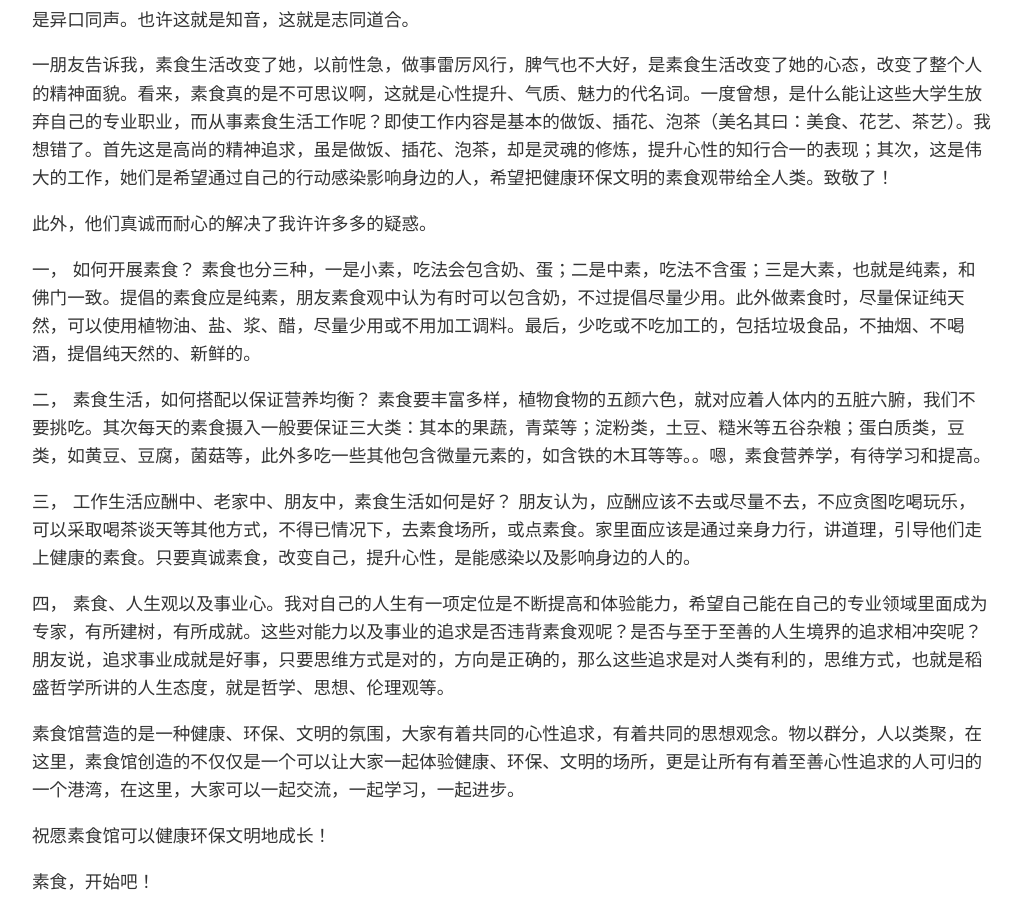
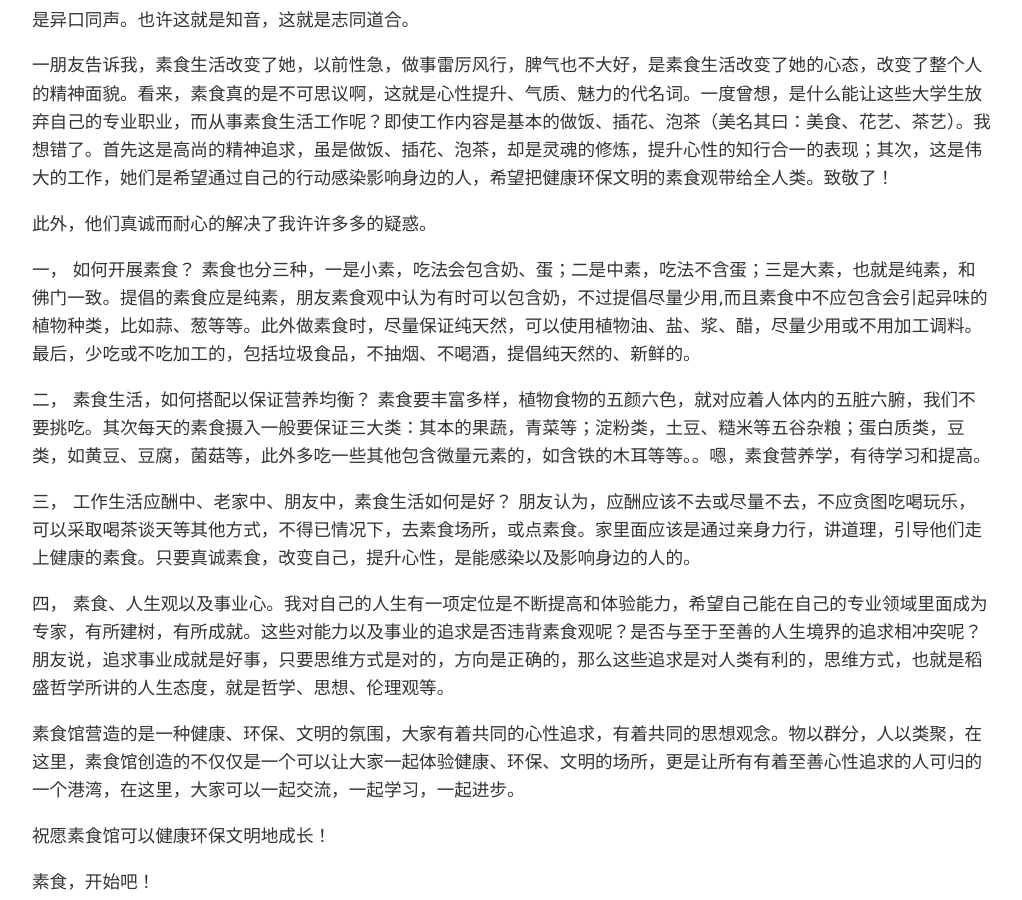
Before and after one commit to dongyongzhou/dongyongzhou.github.com, a Jekyll site: the page built from _posts/2012-6-5-first-experience-of-vegetarian-life.markdown, in a window 1280 px wide and 900 px high, scrolled down 1107 px. Shown: the whole window, without its empty margins (128-1150 px from the left). Built offline with Jekyll 4.4.1, drawn with Linux system fonts in a browser that asks for light colours; Markdown is read by kramdown in place of the engine named in the settings; comment, search, counter and statistics services are not loaded.

Commit message:
add first-experience-of-vegetarian-life3

```diff
--- a/_posts/2012-6-5-first-experience-of-vegetarian-life.markdown
+++ b/_posts/2012-6-5-first-experience-of-vegetarian-life.markdown
@@ -25,7 +25,7 @@ title: 素食生活初体验
 
 此外，他们真诚而耐心的解决了我许许多多的疑惑。
 
-一， 如何开展素食？ 素食也分三种，一是小素，吃法会包含奶、蛋；二是中素，吃法不含蛋；三是大素，也就是纯素，和佛门一致。提倡的素食应是纯素，朋友素食观中认为有时可以包含奶，不过提倡尽量少用。此外做素食时，尽量保证纯天然，可以使用植物油、盐、浆、醋，尽量少用或不用加工调料。最后，少吃或不吃加工的，包括垃圾食品，不抽烟、不喝酒，提倡纯天然的、新鲜的。
+一， 如何开展素食？ 素食也分三种，一是小素，吃法会包含奶、蛋；二是中素，吃法不含蛋；三是大素，也就是纯素，和佛门一致。提倡的素食应是纯素，朋友素食观中认为有时可以包含奶，不过提倡尽量少用,而且素食中不应包含会引起异味的植物种类，比如蒜、葱等等。此外做素食时，尽量保证纯天然，可以使用植物油、盐、浆、醋，尽量少用或不用加工调料。最后，少吃或不吃加工的，包括垃圾食品，不抽烟、不喝酒，提倡纯天然的、新鲜的。
 
 二， 素食生活，如何搭配以保证营养均衡？ 素食要丰富多样，植物食物的五颜六色，就对应着人体内的五脏六腑，我们不要挑吃。其次每天的素食摄入一般要保证三大类：其本的果蔬，青菜等；淀粉类，土豆、糙米等五谷杂粮；蛋白质类，豆类，如黄豆、豆腐，菌菇等，此外多吃一些其他包含微量元素的，如含铁的木耳等等。。嗯，素食营养学，有待学习和提高。
 
```
